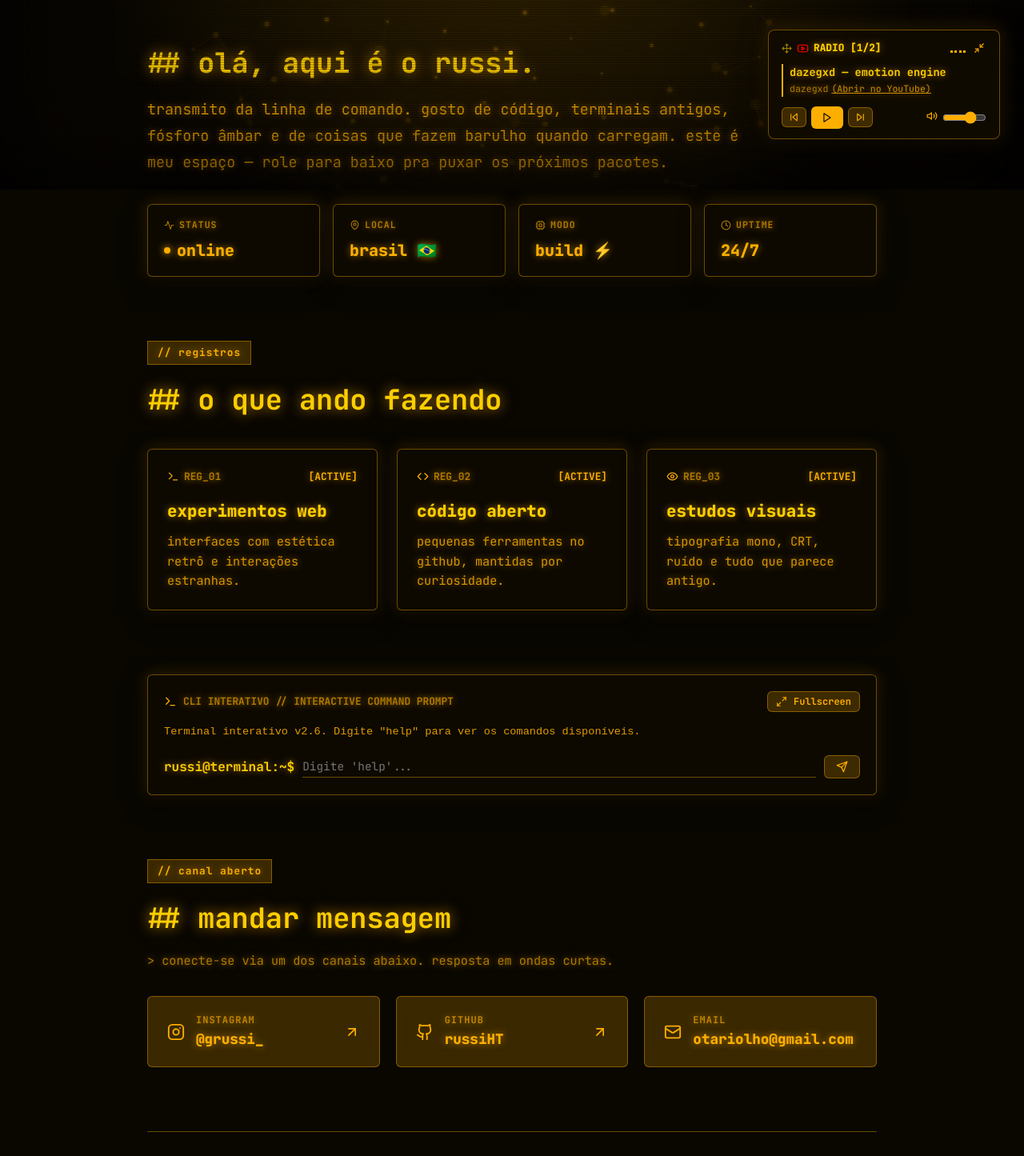
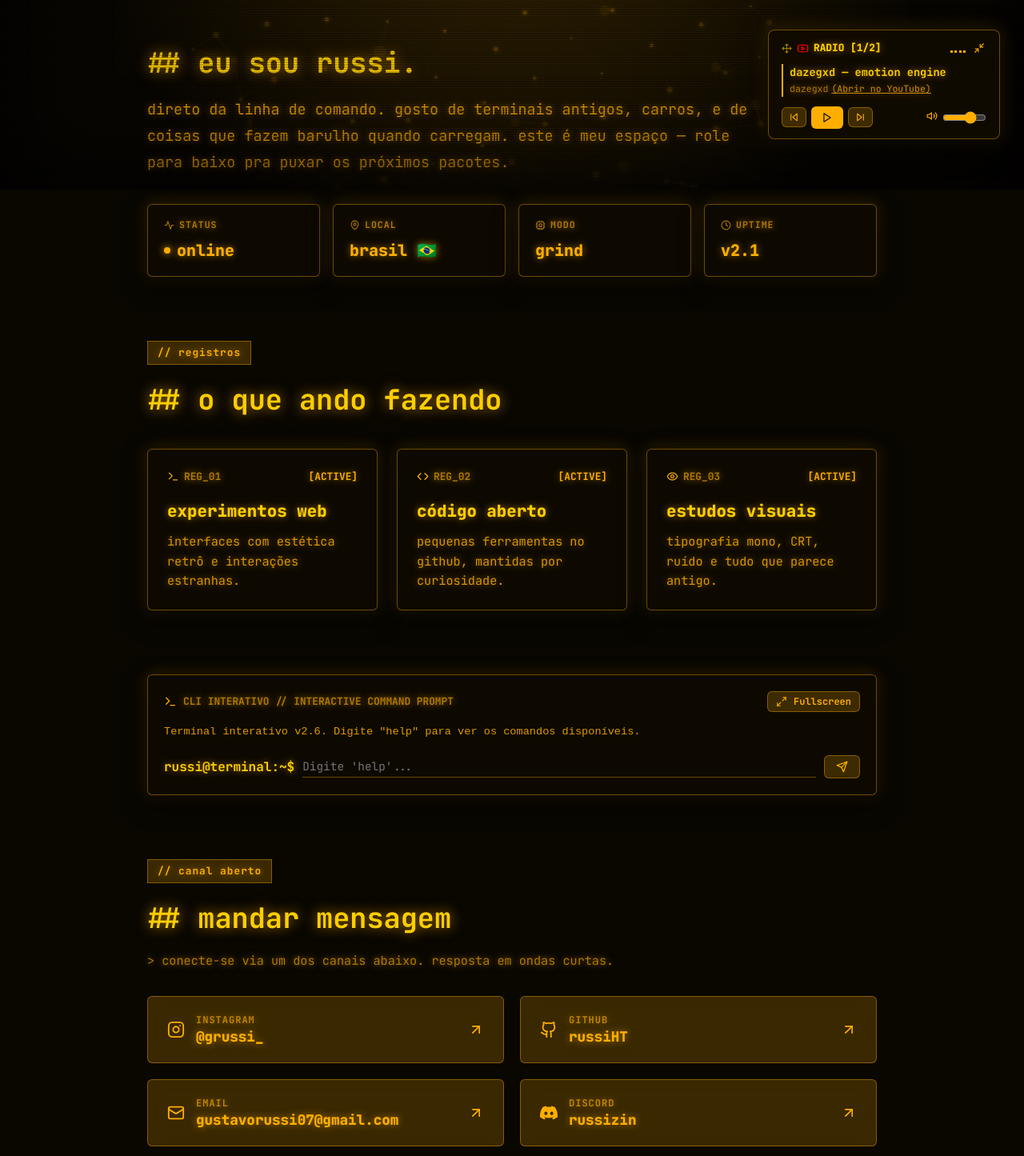
Before and after one commit to russiHT/perfil, a React (Vite) app: page / in a window 1280 px wide. Shown: the part 563-2008 px from the top of the page at 80% size. Built offline with nearby package versions, Linux system fonts and the light colour scheme; the HTML template or start-up script is replaced by a standard one.

Commit message:
feat: update contact email, add discord, fix cursor/zen glow, update about metrics and CLI skills/projects

```diff
--- a/src/App.jsx
+++ b/src/App.jsx
@@ -82,12 +82,12 @@
             zIndex: 100,
             display: 'flex',
             gap: '14px',
-            background: 'rgba(18, 13, 2, 0.85)',
+            background: 'var(--bg-crt-box)',
             backdropFilter: 'blur(16px)',
             border: '1px solid var(--border-amber)',
             borderRadius: '8px',
             padding: '12px 20px',
-            boxShadow: '0 10px 35px rgba(255, 176, 0, 0.3)'
+            boxShadow: '0 10px 35px var(--amber-soft-glow)'
           }}
         >
           <button
--- a/src/components/AboutSection.jsx
+++ b/src/components/AboutSection.jsx
@@ -5,8 +5,8 @@
   const metrics = [
     { label: 'STATUS', value: 'online', icon: Activity, pulse: true },
     { label: 'LOCAL', value: 'brasil 🇧🇷', icon: MapPin },
-    { label: 'MODO', value: 'build ⚡', icon: Cpu },
-    { label: 'UPTIME', value: '24/7', icon: Clock }
+    { label: 'MODO', value: 'grind', icon: Cpu },
+    { label: 'UPTIME', value: 'v2.1', icon: Clock }
   ];
 
   return (
@@ -22,7 +22,7 @@
           lineHeight: 1.2
         }}
       >
-        ## olá, aqui é o russi.
+        ## eu sou russi.
       </h2>
 
       {/* Main Paragraph */}
@@ -36,7 +36,7 @@
           opacity: 0.9
         }}
       >
-        transmito da linha de comando. gosto de código, terminais antigos, fósforo âmbar e de coisas que fazem barulho quando carregam. este é meu espaço — role para baixo pra puxar os próximos pacotes.
+        direto da linha de comando. gosto de terminais antigos, carros, e de coisas que fazem barulho quando carregam. este é meu espaço — role para baixo pra puxar os próximos pacotes.
       </p>
 
       {/* Metrics Grid */}
--- a/src/components/ContactSection.jsx
+++ b/src/components/ContactSection.jsx
@@ -1,5 +1,19 @@
 import React from 'react';
 import { Instagram, Github, Mail, ArrowUpRight } from 'lucide-react';
+
+function DiscordIcon({ size = 22, style }) {
+  return (
+    <svg
+      width={size}
+      height={size}
+      viewBox="0 0 24 24"
+      fill="currentColor"
+      style={style}
+    >
+      <path d="M20.317 4.37a19.791 19.791 0 0 0-4.885-1.515.074.074 0 0 0-.079.037c-.21.375-.444.864-.608 1.25a18.27 18.27 0 0 0-5.487 0 12.64 12.64 0 0 0-.617-1.25.077.077 0 0 0-.079-.037A19.736 19.736 0 0 0 3.677 4.37a.07.07 0 0 0-.032.027C.533 9.046-.32 13.58.099 18.057c.002.022.015.043.03.056a19.9 19.9 0 0 0 5.993 3.03.078.078 0 0 0 .084-.028c.462-.63.874-1.295 1.226-1.994a.076.076 0 0 0-.041-.106 13.107 13.107 0 0 1-1.872-.892.077.077 0 0 1-.008-.128 10.2 10.2 0 0 0 .372-.292.074.074 0 0 1 .077-.01c3.928 1.793 8.18 1.793 12.062 0a.074.074 0 0 1 .078.01c.12.098.246.198.373.292a.077.077 0 0 1-.006.127 12.299 12.299 0 0 1-1.873.892.077.077 0 0 0-.041.107c.36.698.772 1.362 1.225 1.993a.076.076 0 0 0 .084.028 19.839 19.839 0 0 0 6.002-3.03.077.077 0 0 0 .032-.054c.5-5.177-.838-9.674-3.549-13.66a.061.061 0 0 0-.031-.03zM8.02 15.33c-1.183 0-2.157-1.085-2.157-2.419 0-1.333.956-2.419 2.157-2.419 1.21 0 2.176 1.096 2.157 2.42 0 1.333-.956 2.418-2.157 2.418zm7.975 0c-1.183 0-2.157-1.085-2.157-2.419 0-1.333.955-2.419 2.157-2.419 1.21 0 2.176 1.096 2.157 2.42 0 1.333-.946 2.418-2.157 2.418z"/>
+    </svg>
+  );
+}
 
 export default function ContactSection() {
   const links = [
@@ -17,9 +31,15 @@
     },
     {
       label: 'email',
-      handle: 'otariolho@gmail.com',
-      url: 'mailto:otariolho@gmail.com',
+      handle: 'gustavorussi07@gmail.com',
+      url: 'mailto:gustavorussi07@gmail.com',
       icon: Mail
+    },
+    {
+      label: 'discord',
+      handle: 'russizin',
+      url: 'https://discord.com/users/russizin',
+      icon: DiscordIcon
     }
   ];
 
@@ -58,9 +78,10 @@
       </p>
 
       {/* Social Links Cards */}
-      <div style={{ display: 'grid', gridTemplateColumns: 'repeat(auto-fit, minmax(260px, 1fr))', gap: '20px' }}>
+      <div style={{ display: 'grid', gridTemplateColumns: 'repeat(auto-fit, minmax(320px, 1fr))', gap: '20px' }}>
         {links.map((lnk) => {
           const IconComponent = lnk.icon;
+          const isEmail = lnk.label === 'email';
           return (
             <a
               key={lnk.label}
@@ -73,22 +94,28 @@
                 alignItems: 'center',
                 justifyContent: 'space-between',
                 padding: '20px 24px',
-                fontSize: '1rem'
+                fontSize: '1rem',
+                overflow: 'hidden'
               }}
             >
-              <div style={{ display: 'flex', alignItems: 'center', gap: '14px' }}>
-                <IconComponent size={22} />
-                <div>
+              <div style={{ display: 'flex', alignItems: 'center', gap: '14px', minWidth: 0, flex: 1 }}>
+                <IconComponent size={22} style={{ flexShrink: 0 }} />
+                <div style={{ minWidth: 0 }}>
                   <div style={{ fontSize: '0.75rem', opacity: 0.7, textTransform: 'uppercase', letterSpacing: '1px' }}>
                     {lnk.label}
                   </div>
-                  <div style={{ fontSize: '1.1rem', fontWeight: '800' }}>
+                  <div style={{
+                    fontSize: '1.1rem',
+                    fontWeight: '800',
+                    wordBreak: 'break-all',
+                    lineHeight: 1.3
+                  }}>
                     {lnk.handle}
                   </div>
                 </div>
               </div>
 
-              <ArrowUpRight size={20} />
+              <ArrowUpRight size={20} style={{ flexShrink: 0, marginLeft: '8px' }} />
             </a>
           );
         })}
--- a/src/components/CustomCursor.jsx
+++ b/src/components/CustomCursor.jsx
@@ -50,10 +50,10 @@
           borderRadius: '50%',
           transform: 'translate(-50%, -50%)',
           pointerEvents: 'none',
-          zIndex: 9999,
+          zIndex: 999999,
           boxShadow: isHovered ? '0 0 20px var(--amber-glow)' : '0 0 10px var(--amber-soft-glow)',
-          transition: 'width 0.15s ease, height 0.15s ease, border-color 0.15s ease',
-          background: isMouseDown ? 'rgba(255, 176, 0, 0.25)' : 'transparent'
+          transition: 'width 0.15s ease, height 0.15s ease, border-color 0.15s ease, background 0.1s ease',
+          background: isMouseDown ? 'var(--amber-soft-glow)' : 'transparent'
         }}
       />
 
@@ -69,7 +69,7 @@
           borderRadius: '50%',
           transform: 'translate(-50%, -50%)',
           pointerEvents: 'none',
-          zIndex: 10000,
+          zIndex: 1000000,
           boxShadow: '0 0 8px var(--amber-primary)'
         }}
       />
--- a/src/components/HeroSection.jsx
+++ b/src/components/HeroSection.jsx
@@ -16,7 +16,7 @@
           userSelect: 'none'
         }}
       >
-        # russi<span className="terminal-caret" />
+        russi<span className="terminal-caret" />
       </h1>
 
       {/* Transmission subtitle */}
--- a/src/components/InteractiveCli.jsx
+++ b/src/components/InteractiveCli.jsx
@@ -99,10 +99,10 @@
         newHistory.push({
           type: 'sys',
           text: `[HABILIDADES & TECNOLOGIAS]:
-• Frontend   : React.js, JavaScript (ES6+), HTML5, CSS3/Tailwind
-• Animações  : Anime.js v4, WebGL Canvas 3D, CSS Scrollytelling
-• Estética   : UI/UX Pro Max, CRT Retro Phosphor, Blade Runner 2049 Aesthetics
-• Ferramentas: Vite, Git, GitHub, Node.js`
+• Frontend   : React.js, JavaScript (ES6+), HTML5, CSS3
+• Backend    : Java (Spring), Python
+• Animações  : Anime.js v4, WebGL Canvas 3D, CSS Animations
+• Ferramentas: Vite, Git, GitHub, Node.js, Maven`
         });
         break;
 
@@ -110,9 +110,11 @@
         newHistory.push({
           type: 'sys',
           text: `[PROJETOS DESTAQUE]:
-1. Russi CRT Terminal Portfolio (github.com/russiHT)
-2. Streetwear Shop // Emotion Engine Experience
-3. 3D Particle Constellation Sphere Engine`
+1. perfil          — CRT Terminal Portfolio (JS/React) · github.com/russiHT/perfil
+2. streetwear-shop — Streetwear Shop Experience (JS)   · github.com/russiHT/streetwear-shop
+3. radar-animal    — Radar Animal (JavaScript)         · github.com/russiHT/radar-animal
+4. insinori        — Projeto Java                     · github.com/russiHT/insinori
+5. relatorio-pdf   — Gerador de Relatório PDF (Python) · github.com/russiHT/Gerador-relatorio-pdf`
         });
         break;
 
@@ -130,7 +132,7 @@
           text: `> [SYS STATUS]:
 • Uptime           : 24/7 ONLINE
 • Latência         : 0.4ms (Local Engine)
-• Alocação de Memória: 64MB / Amber Stack
+• Alocação de Memória: 64MB
 • Estado da Esfera : Ativa & Calibrada`
         });
         break;
@@ -183,12 +185,12 @@
         triggerResetSphere();
         newHistory.push({
           type: 'sys',
-          text: '> [SYS]: Esfera 3D recalibrada e restaurada às coordenadas matriciais iniciais com sucesso!'
+          text: '> [SYS]: Esfera 3D recalibrada e restaurada às coordenadas matriciais iniciais'
         });
         break;
 
       case 'matrix':
-        newHistory.push({ type: 'sys', text: '> [SYS]: Inicializando protocolo Matrix Digital Rain...' });
+        newHistory.push({ type: 'sys', text: '> [SYS]: Inicializando protocolo...' });
         setIsMatrixActive(true);
         break;
 
@@ -202,7 +204,7 @@
         break;
 
       case 'contact':
-        newHistory.push({ type: 'sys', text: 'Instagram: @grussi_\nGitHub: russiHT\nEmail: otariolho@gmail.com' });
+        newHistory.push({ type: 'sys', text: 'Instagram: @grussi_\nGitHub: russiHT\nEmail: gustavorussi07@gmail.com\nDiscord: russizin' });
         break;
 
       case 'clear':
--- a/src/components/LoadingScreen.jsx
+++ b/src/components/LoadingScreen.jsx
@@ -65,7 +65,8 @@
         flexDirection: 'column',
         alignItems: 'center',
         justifyContent: 'center',
-        padding: '32px'
+        padding: '32px',
+        pointerEvents: 'all'
       }}
     >
       <div
--- a/src/components/TerminalFooter.jsx
+++ b/src/components/TerminalFooter.jsx
@@ -31,12 +31,12 @@
           title="Modo Zen: Ocultar todas as escritas"
         >
           <EyeOff size={16} />
-          <span>Ocultar Escritas (Modo Zen)</span>
+          <span>Ocultar Escritas </span>
         </button>
       </div>
 
       <div>
-        © {new Date().getFullYear()} russi — transmitindo em âmbar
+        © {new Date().getFullYear()} russi
       </div>
     </footer>
   );
```
